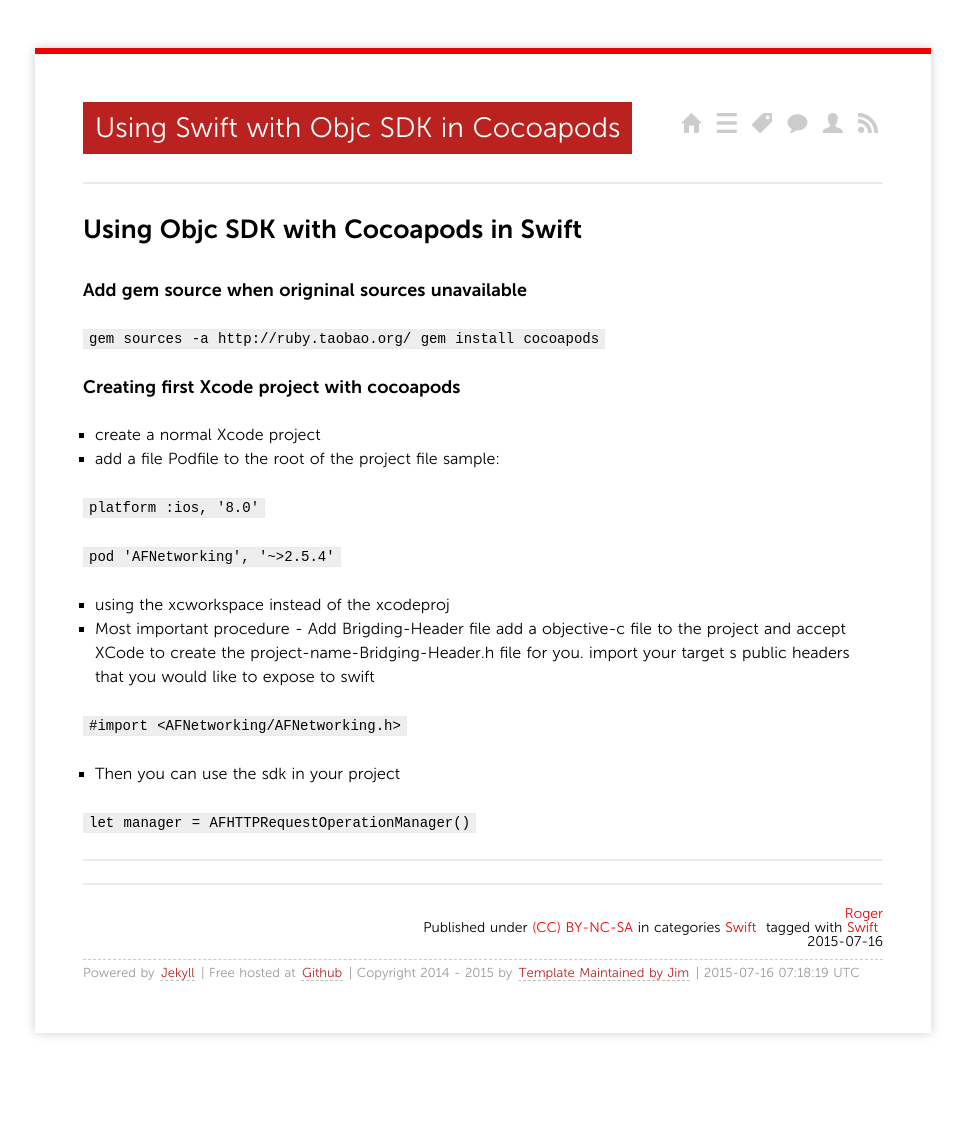
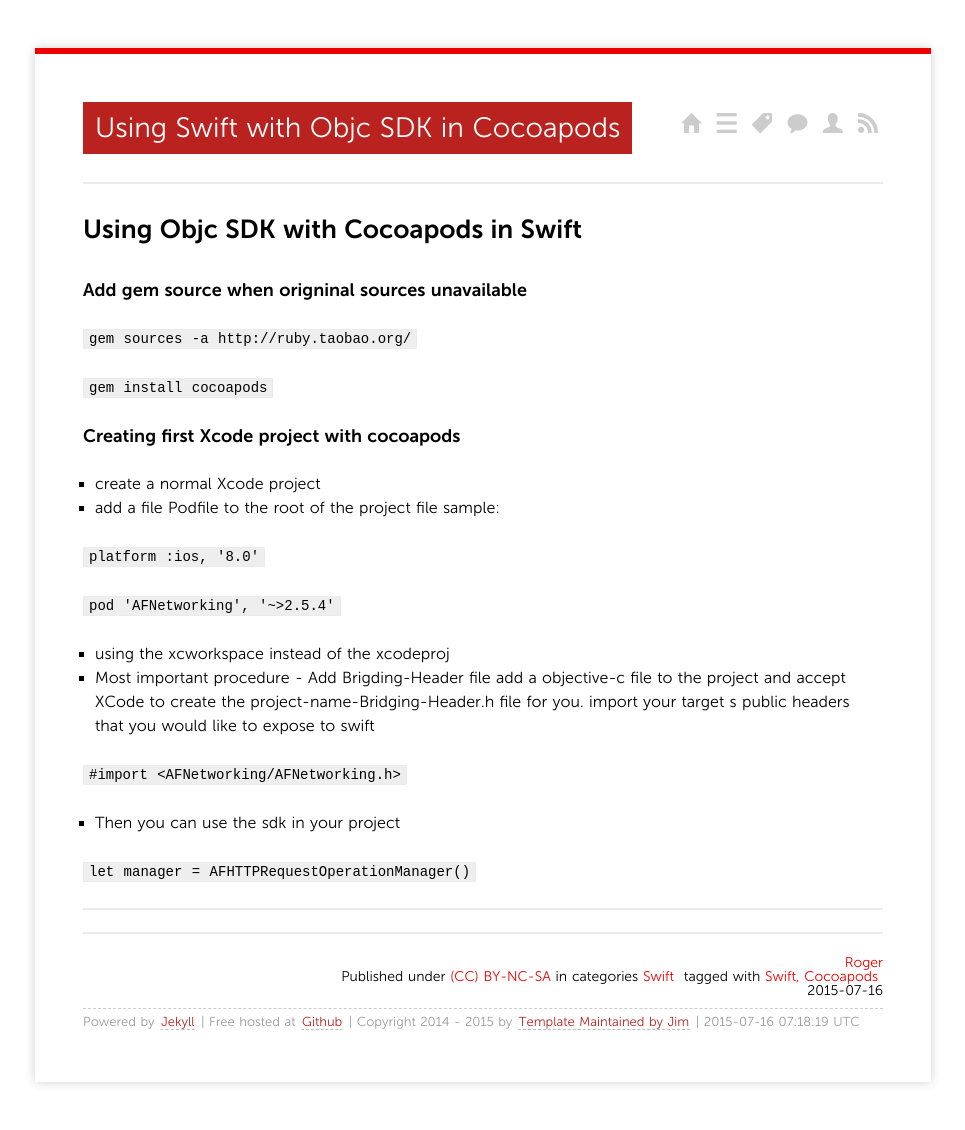
Before and after one commit to TJRoger/tjroger.github.io, a Jekyll site: the page built from _posts/2015/2015-07-16-Using-Objective-C-SDK-in-Swift-with-Cocoapods.md, in a window 1280 px wide. Shown: the whole page, without its empty margins (157-1122 px from the left). Built offline with Jekyll 4.4.1, drawn with Linux system fonts in a browser that asks for light colours; nearby versions of some CDN libraries; Markdown is read by kramdown in place of the engine named in the settings; comment, search, counter and statistics services are not loaded; before the commit the page ends 1081 px from its top, so only the background shows below that.

Commit message:
Update 2015-07-16-Using-Objective-C-SDK-in-Swift-with-Cocoapods.md

```diff
--- a/_posts/2015/2015-07-16-Using-Objective-C-SDK-in-Swift-with-Cocoapods.md
+++ b/_posts/2015/2015-07-16-Using-Objective-C-SDK-in-Swift-with-Cocoapods.md
@@ -4,15 +4,16 @@ title: Using Swift with Objc SDK in Cocoapods
 categories:
 - Swift
 tags:
-- Swift
+- Swift, Cocoapods
 ---
 
 
 
 ## Using Objc SDK with Cocoapods in Swift
 ### Add gem source when origninal sources unavailable
-`gem sources -a http://ruby.taobao.org/
-gem install cocoapods`
+`gem sources -a http://ruby.taobao.org/`
+
+`gem install cocoapods`
 
 ### Creating first Xcode project with cocoapods
 * create a normal Xcode project
```
